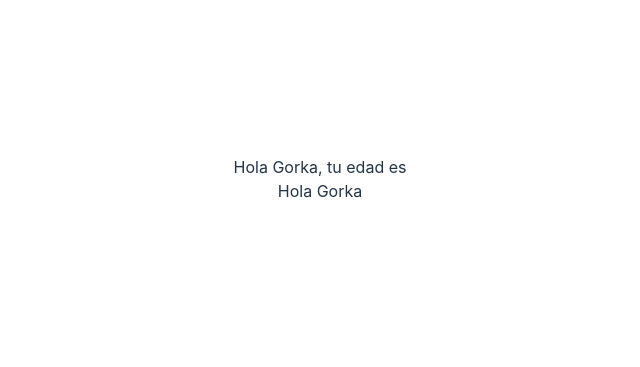
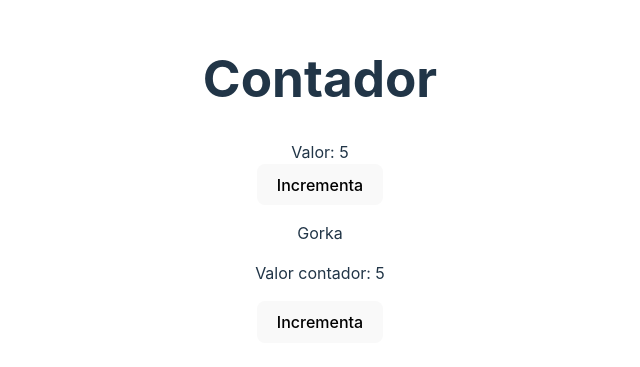
Before and after one commit to gorkavillara/react-g1-junio-2023, a React (Vite) app: page / in a window 1280 px wide. Shown: the part 221-588 px from the top of the page, without its empty margins (320-960 px from the left). Built offline with nearby package versions, Linux system fonts and the light colour scheme.

Commit message:
Tema 03 - Estados en componentes funcionales y de clase

```diff
--- a/src/App.tsx
+++ b/src/App.tsx
@@ -1,13 +1,13 @@
 import "./App.css"
-import SaludoClase from "./components/SaludoClase"
-import SaludoFuncional from "./components/SaludoFuncional"
+import ContadorClase from "./components/ContadorClase"
+import ContadorFuncional from "./components/ContadorFuncional"
 
 function App() {
     return (
-        <div>
-            <SaludoClase nombre="Gorka" />
-            <SaludoFuncional nombre="Gorka" />
-        </div>
+        <>
+            <ContadorFuncional valorInicial={5} />
+            <ContadorClase valorInicial={5} />
+        </>
     )
 }
 
--- /dev/null
+++ b/src/components/ContadorClase.tsx
@@ -0,0 +1,32 @@
+import { Component } from "react"
+
+export default class ContadorClase extends Component<{ valorInicial: number }> {
+    state = {
+        contador: this.props.valorInicial,
+        nombre: "Gorka"
+    }
+
+    // constructor(props) {
+    //     super(props)
+    //     this.incrementaContador = this.incrementaContador.bind(this)
+    // }
+
+    incrementaContador = () => {
+        this.setState({
+            ...this.state,
+            contador: this.state.contador + 1
+        })
+        console.log(this.state)
+    }
+
+    render() {
+        const { contador, nombre } = this.state
+        return (
+            <>
+                <p>{nombre}</p>
+                <p>Valor contador: {contador}</p>
+                <button onClick={this.incrementaContador}>Incrementa</button>
+            </>
+        )
+    }
+}
--- /dev/null
+++ b/src/components/ContadorFuncional.tsx
@@ -0,0 +1,44 @@
+import { useState } from "react"
+
+const ContadorFuncional = ({ valorInicial }: { valorInicial: number }) => {
+    const [valorContador, setValorContador] = useState(valorInicial)
+    // const valorContador = estado[0]
+    // const funcionCambiaValor = estado[1]
+
+    // console.log(estado)
+
+    // let contador = 0
+    // const handleClick = () => {
+    //     contador++
+    // }
+
+    // function handleClick() {
+    //     contador++
+    //     console.log("contador", contador)
+    // }
+
+    const incrementaContador = () => {
+        // setValorContador(valorContador + 1)
+        // setValorContador(valorContador + 1)
+        // setValorContador(valorContador + 1)
+        // valorContador++
+        setValorContador((v) => v + 1)
+        setValorContador(function (valorAnterior) {
+            return valorAnterior + 1
+        })
+        setValorContador((valorAnterior) => valorAnterior + 1)
+        setValorContador((valorAnterior) => valorAnterior + 1)
+        // setValorContador(valorContador + 1)
+    }
+    return (
+        <>
+            <div>
+                <h1>Contador</h1>
+                <span>Valor: {valorContador}</span>
+            </div>
+            <button onClick={incrementaContador}>Incrementa</button>
+        </>
+    )
+}
+
+export default ContadorFuncional
```
